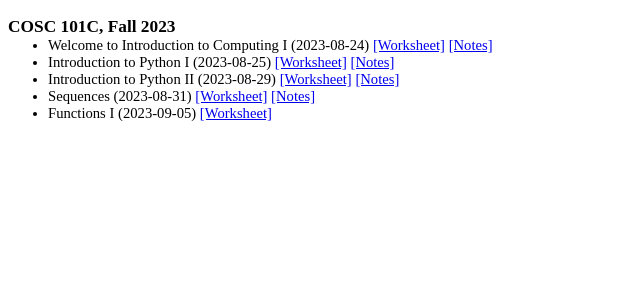
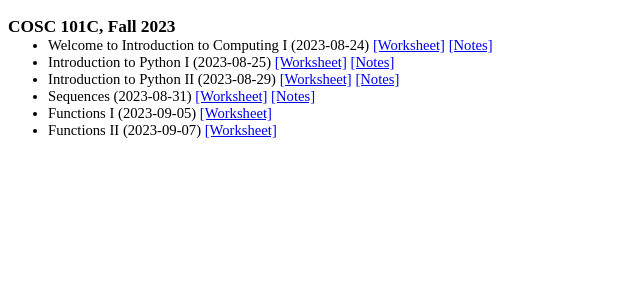
Before and after one commit to georgianahaldeman/cosc101, a Jekyll site: the page built from docs/notes/index.md, in a window 1280 px wide. Shown: the top 300 px of the page, without its empty margins (0-640 px from the left). Built offline with Jekyll 4.4.1, drawn with Linux system fonts in a browser that asks for light colours; our own code applies the rules of GitHub Pages for plain Markdown files.

Commit message:
9_7 worksheet

```diff
--- a/docs/notes/index.md
+++ b/docs/notes/index.md
@@ -9,3 +9,5 @@
 - Sequences (2023-08-31) [[Worksheet]](./notes/8_31.pdf) [[Notes]](./answers/8_31_answers.pdf)
 
 - Functions I (2023-09-05) [[Worksheet]](./notes/9_5.pdf)
+
+- Functions II (2023-09-07) [[Worksheet]](./notes/9_7.pdf)
```
Also changed, not shown: 1 other file.
